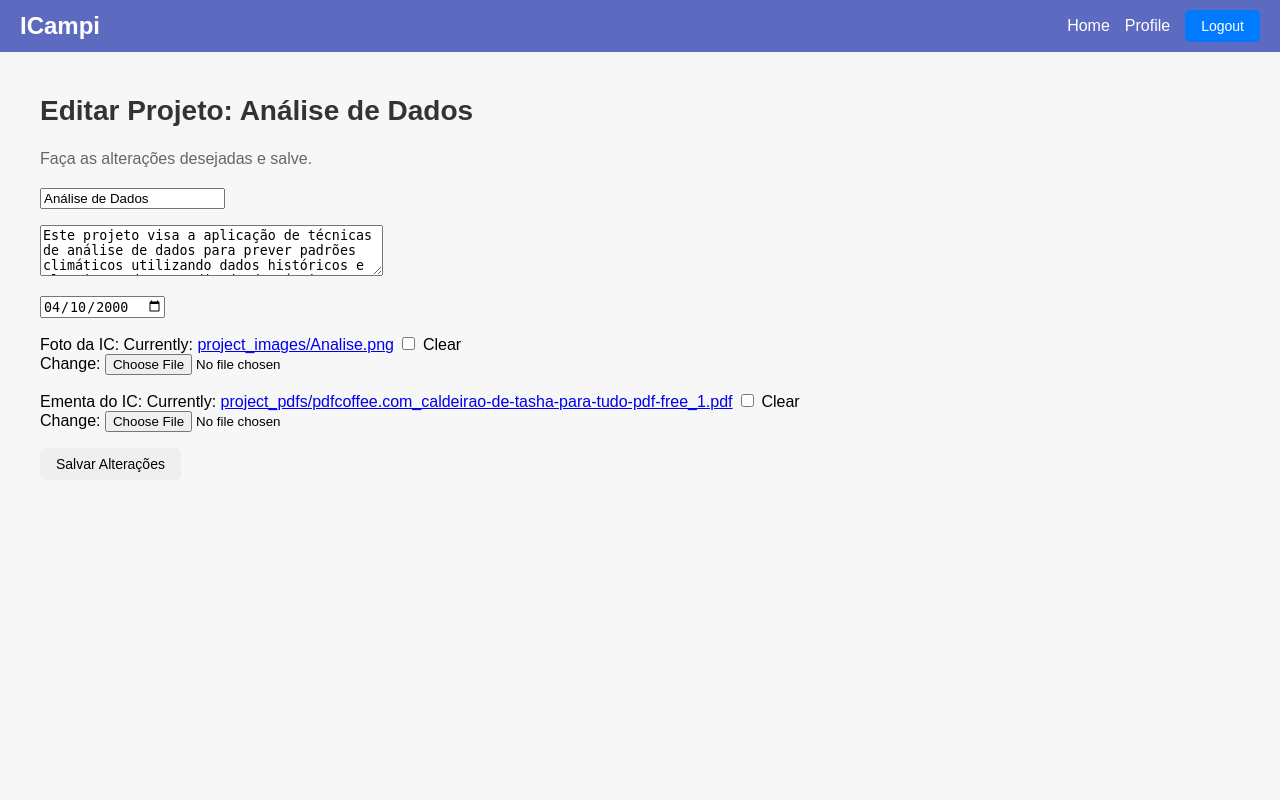
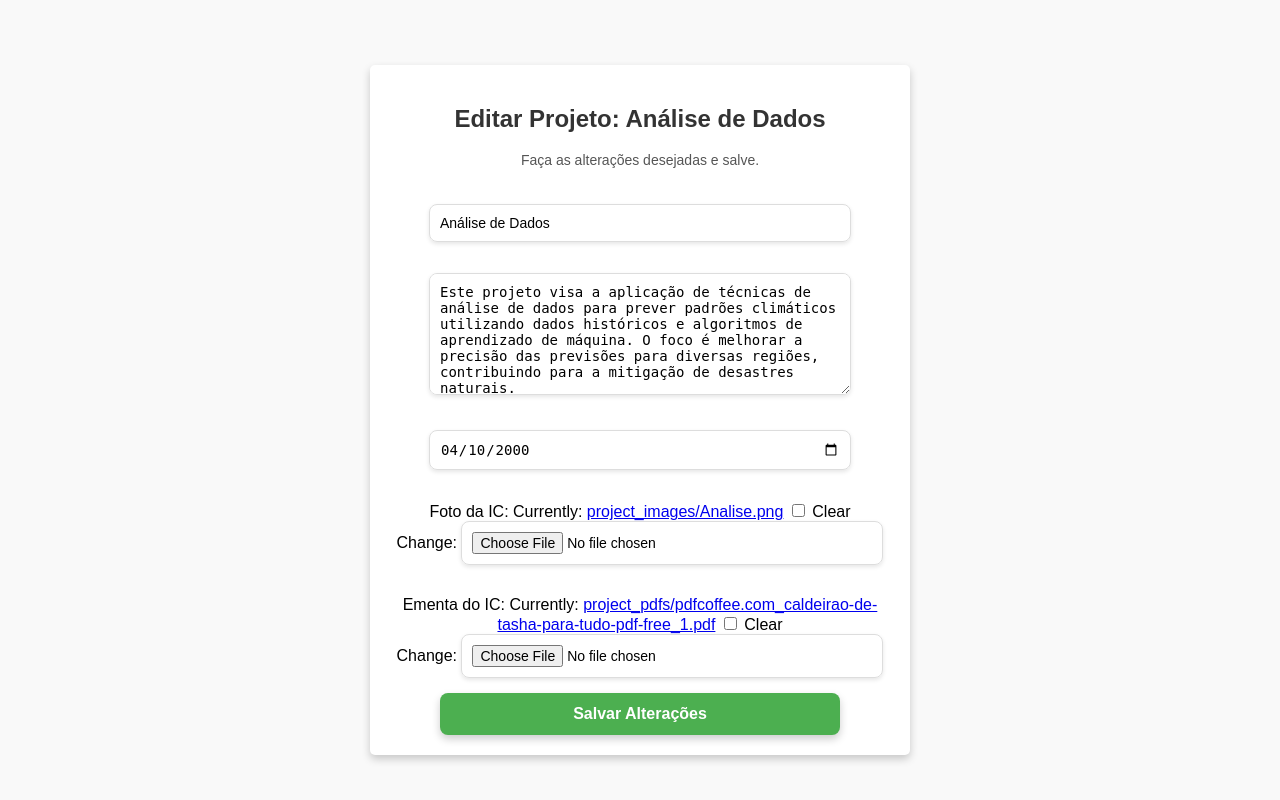
Before and after one commit to KaliRodri/IniCampi, a Django app: page /feed/edit_project/27/ in a window 1280 px wide. Run offline with Django 5.2, Linux system fonts and the light colour scheme; a user stored in the database is signed in; data comes from the database, SQL or seed files in the repository; both versions use the stored data as it was after the commit.

Commit message:
Css Editar Projeto

```diff
--- a/feed/templates/edit_project.html
+++ b/feed/templates/edit_project.html
@@ -4,38 +4,105 @@
     <meta charset="UTF-8">
     <meta name="viewport" content="width=device-width, initial-scale=1.0">
     <title>Editar Projeto</title>
-    {% load static %}
-    <link rel="stylesheet" href="{% static 'css/style.css' %}">
-    <link rel="stylesheet" href="{% static 'css/feed.css' %}">
+    <style>
+        body {
+            font-family: Arial, sans-serif;
+            margin: 0;
+            background-color: #f9f9f9;
+            display: flex;
+            justify-content: center;
+            align-items: center;
+            min-height: 100vh;
+            flex-direction: column;
+            text-align: center;
+        }
 
+        .main {
+            width: 90%;
+            max-width: 500px;
+            background-color: #fff;
+            padding: 20px;
+            border-radius: 5px;
+            box-shadow: 0 4px 8px rgba(0, 0, 0, 0.2);
+            margin-top: 20px;
+        }
+
+        .section-header {
+            margin-bottom: 20px;
+        }
+
+        .section-title {
+            font-size: 24px;
+            color: #333;
+        }
+
+        .section-subtitle {
+            font-size: 14px;
+            color: #555;
+        }
+
+        form {
+            display: flex;
+            flex-direction: column;
+            align-items: center;
+        }
+
+        form p {
+            width: 100%;
+            margin-bottom: 15px;
+        }
+
+        form input[type="text"],
+        form input[type="date"],
+        form input[type="file"],
+        form textarea {
+            width: 100%;
+            max-width: 400px;
+            padding: 10px;
+            border-radius: 8px;
+            border: 1px solid #ddd;
+            font-size: 14px;
+            background-color: rgba(255, 255, 255, 0.9);
+            box-shadow: 0 2px 4px rgba(0, 0, 0, 0.1);
+        }
+
+        form textarea {
+            resize: vertical;
+            height: 100px;
+        }
+
+        .submit-btn {
+            width: 100%;
+            max-width: 400px;
+            padding: 12px;
+            background-color: #4CAF50;
+            color: white;
+            font-size: 16px;
+            font-weight: bold;
+            border: none;
+            border-radius: 8px;
+            cursor: pointer;
+            box-shadow: 0 4px 8px rgba(0, 0, 0, 0.2);
+            transition: background-color 0.3s ease;
+        }
+
+        .submit-btn:hover {
+            background-color: #45a049;
+        }
+    </style>
 </head>
 <body>
-    <header>
-        <h1>ICampi</h1>
-        <nav>
-            <a href=" ">Home</a>
-            <a href="{% url 'profile' %}">Profile</a>
-            <form class="logout-form" action="{% url 'logout' %}" method="post">
-                {% csrf_token %}
-                <button type="submit">Logout</button>
-            </form>
-        </nav>
-    </header>
-
     <main class="main">
         <div class="section-header">
             <h2 class="section-title">Editar Projeto: {{ project.title }}</h2>
             <p class="section-subtitle">Faça as alterações desejadas e salve.</p>
         </div>
 
-        <div class="form-container">
-            <form method="post" enctype="multipart/form-data">
-                {% csrf_token %}
-                {{ form.as_p }}  <!-- Exibe o formulário com seus campos -->
-
-                <button type="submit" class="submit-btn">Salvar Alterações</button>
-            </form>
-        </div>
+        <form method="post" enctype="multipart/form-data">
+            {% csrf_token %}
+            {{ form.as_p }}
+            <button type="submit" class="submit-btn">Salvar Alterações</button>
+        </form>
     </main>
 </body>
 </html>
```
Also changed, not shown: db.sqlite3, media/project_images/Teste1_rELoWrn.jfif (added).
